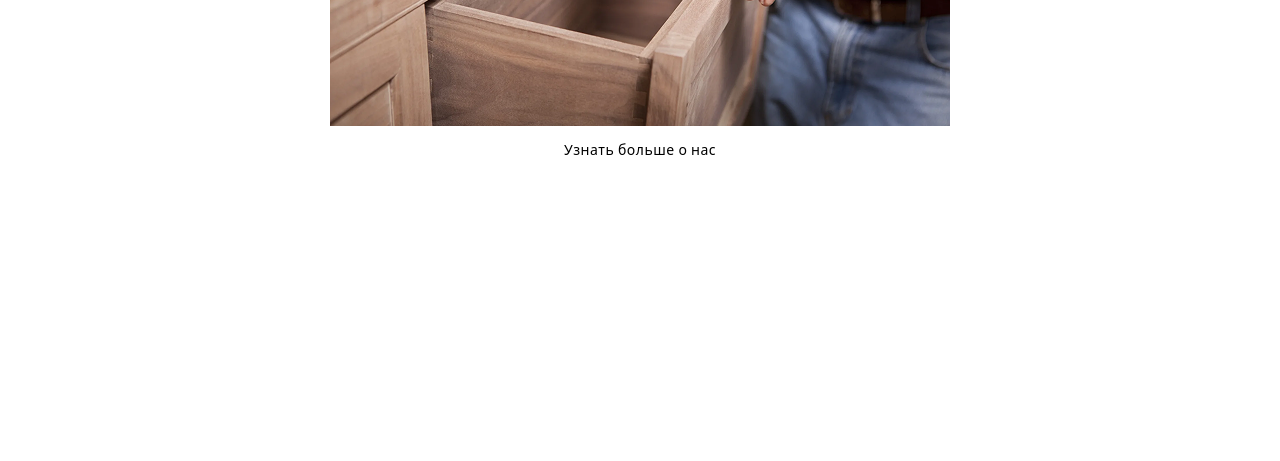
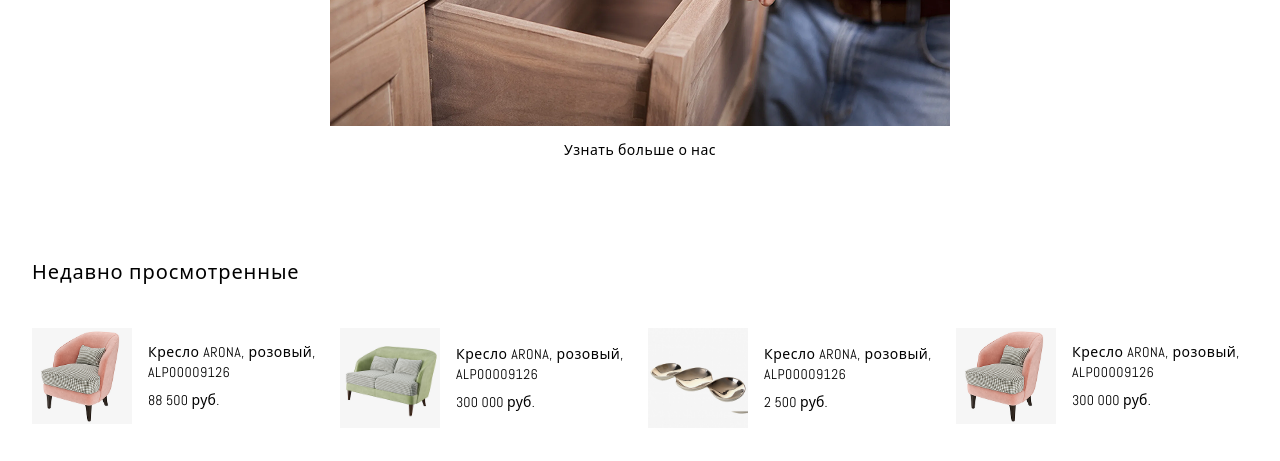
Before and after one commit to obijenka/alpina-market, a plain HTML site: page index.html in a window 1280 px wide. Shown: the part 4081-4542 px from the top of the page. Before the commit the page ends 4241 px from the top, so only its background shows below. Drawn offline with Linux system fonts and the light colour scheme.

Commit message:
feat: add viewed products section

```diff
--- a/css/style.css
+++ b/css/style.css
@@ -15,6 +15,8 @@
    letter-spacing: 0.5px;
    color: var(--text);
    background: #ffffff;
+   -webkit-font-smoothing: antialiased;
+   -moz-osx-font-smoothing: grayscale;
  }
 
  .container {
@@ -496,10 +498,6 @@
 
  /* DESIGN */
 
- .design {
-   /* padding-bottom: 68px; */
- }
-
  .design__inner {
    display: grid;
    grid-template-columns: 680px 1fr;
@@ -563,7 +561,6 @@
  .design-card__title {
    font-size: 16px;
    line-height: 24px;
-   /* letter-spacing: 0.3px; */
  }
 
  .design-card--tall {
@@ -595,7 +592,6 @@
    text-align: center;
    margin-bottom: 16px;
    line-height: 143%;
-   /* letter-spacing: 0.6px; */
  }
 
  .manufacture__video {
@@ -622,6 +618,64 @@
    transform: translate(-50%, -50%);
  }
 
- .manufacture__link {
+ /* RECENT */
 
+ .recent {
+   padding: 100px 0 87px;
  }
+
+ .recent__title {
+   font-size: 20px;
+   letter-spacing: 0.9px;
+   margin-bottom: 44px;
+   line-height: 24px;
+ }
+
+ .recent__grid {
+   display: grid;
+   grid-template-columns: repeat(4, 1fr);
+   gap: 16px;
+ }
+
+ .recent-card {
+   /* background: #E4E4E4; */
+   height: 96px;
+   display: grid;
+   grid-template-columns: 100px 1fr;
+   gap: 16px;
+   /* padding: 12px; */
+ }
+
+ .recent-card__image {
+   /* width: 74px;
+   height: 62px;
+   width: 100%;
+   height: 100%; */
+   background: #E4E4E4;
+   display: flex;
+   align-items: center;
+   justify-content: center;
+ }
+
+ .recent-card__image img {
+   width: 100%;
+   height: 100%;
+ }
+
+ .recent-card__content {
+   display: flex;
+   flex-direction: column;
+   justify-content: center;
+   gap: 8px;
+ }
+
+ .recent-card__name {
+   line-height: 143%;
+   /* letter-spacing: 0.2px; */
+   max-height: 40px;
+   overflow: hidden;
+ }
+
+ .recent-card__price {
+   letter-spacing: 0.2px;
+ }
--- a/index.html
+++ b/index.html
@@ -288,6 +288,13 @@
           <a class="manufacture__link" href="#">Узнать больше о нас</a>
         </div>
       </section>
+
+      <section class="recent" aria-label="Недавно просмотренные">
+        <div class="container">
+          <div class="recent__title">Недавно просмотренные</div>
+          <div class="recent__grid" id="recentGrid"></div>
+        </div>
+      </section>
     </main>
 
     <script type="module" src="js/main.js"></script>
--- a/js/main.js
+++ b/js/main.js
@@ -1,6 +1,10 @@
 import { OFFERS, renderOffers } from "./cardRenderer.js";
+import { RECENT_ITEMS, renderRecent } from "./recentRenderer.js";
 
 document.addEventListener("DOMContentLoaded", () => {
-  const grid = document.getElementById("offersGrid");
-  renderOffers(OFFERS, grid);
+  const offersGrid = document.getElementById("offersGrid");
+  renderOffers(OFFERS, offersGrid);
+
+  const recentGrid = document.getElementById("recentGrid");
+  renderRecent(RECENT_ITEMS, recentGrid);
 });
--- /dev/null
+++ b/js/recentRenderer.js
@@ -0,0 +1,51 @@
+export const RECENT_ITEMS = [
+  {
+    id: "1",
+    title: "Кресло ARONA, розовый, ALP00009126",
+    price: "88 500 руб.",
+    image: "assets/furniture/armchair.png",
+  },
+  {
+    id: "2",
+    title: "Кресло ARONA, розовый, ALP00009126",
+    price: "300 000 руб.",
+    image: "assets/offers/offer3.png",
+  },
+  {
+    id: "3",
+    title: "Кресло ARONA, розовый, ALP00009126",
+    price: "2 500 руб.",
+    image: "assets/offers/offer5.png",
+  },
+  {
+    id: "4",
+    title: "Кресло ARONA, розовый, ALP00009126",
+    price: "300 000 руб.",
+    image: "assets/furniture/armchair.png",
+  },
+];
+
+function createRecentCard(item) {
+  const card = document.createElement("a");
+  card.className = "recent-card";
+  card.href = item.href ?? "#";
+  card.dataset.recentId = item.id;
+
+  card.innerHTML = `
+    <div class="recent-card__image">
+      <img src="${item.image}" alt="" />
+    </div>
+    <div class="recent-card__content">
+      <div class="recent-card__name">${item.title}</div>
+      <div class="recent-card__price">${item.price}</div>
+    </div>
+  `;
+
+  return card;
+}
+
+export function renderRecent(items, rootEl) {
+  if (!rootEl) return;
+  rootEl.innerHTML = "";
+  items.forEach((item) => rootEl.append(createRecentCard(item)));
+}
```
